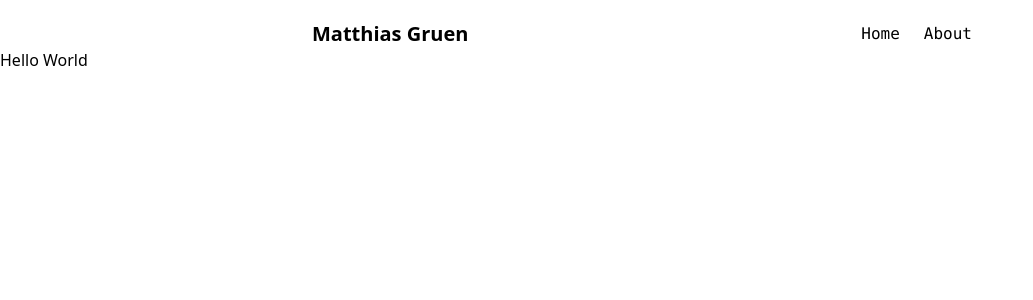
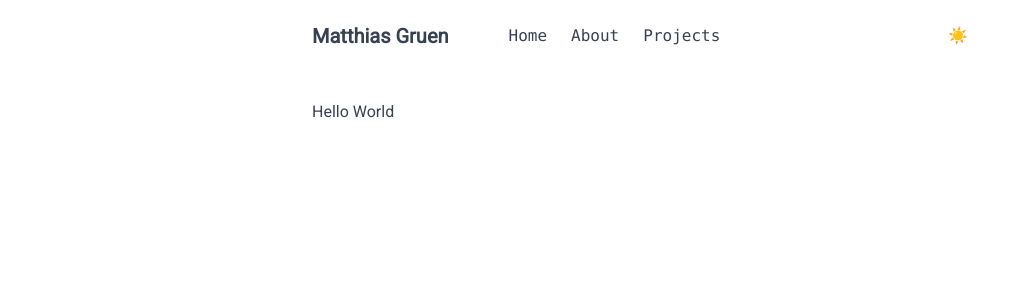
Before and after one commit to daic0r/portfolio_nuxt_test, a Nuxt app: page / in a window 1280 px wide. Shown: the top 300 px of the page, without its empty margins (0-1033 px from the left). Built offline with nearby package versions, Linux system fonts and the light colour scheme.

Commit message:
Did color mode selector

```diff
--- /dev/null
+++ b/app/components/color-mode-selector.vue
@@ -0,0 +1,26 @@
+<template>
+   <div class="flex space-x-2 items-center">
+      <div class="text-gray-500 text-xs" v-if="showNextModeLabel">Change to {{ nextMode.name }}</div>
+      <button @click="toggleMode" @mouseenter="showNextModeLabel=true" @mouseleave="showNextModeLabel=false" class="hover:bg-gray-300 dark:hover:bg-gray-700 px-2 py-1 text-gray-500">{{ nextMode.icon }}</button>
+   </div>
+</template>
+
+<script setup>
+   const colorMode = useColorMode();
+
+   const modes = [
+      { name: 'system', icon: '🖥' },
+      { name: 'light', icon: '☀️' },
+      { name: 'dark', icon: '🌙' },
+   ];
+
+   const nextMode = computed(() => {
+      const currentModeIdx = modes.findIndex(m => m.name === colorMode.preference);
+      const nextModeIdx = (currentModeIdx + 1) % modes.length;
+      return modes[nextModeIdx];
+   });
+
+   const toggleMode = () =>  {
+      colorMode.preference = nextMode.value.name;
+   };
+</script>
--- a/app/components/menu.vue
+++ b/app/components/menu.vue
@@ -3,6 +3,7 @@
       <ul class="flex space-x-4">
          <li><NuxtLink to="/" class="link">Home</NuxtLink></li>
          <li><NuxtLink to="/about" class="link">About</NuxtLink></li>
+         <li><NuxtLink to="/projects" class="link">Projects</NuxtLink></li>
       </ul>
    </nav>
 </template>
--- /dev/null
+++ b/app/components/project-list.vue
@@ -0,0 +1,31 @@
+<template>
+   <p class="mb-10">Take a look at my GitHub projects!</p>
+
+   <section v-if="pending">Loading...</section>
+   <section v-else-if="error">Something went wrong... Try again!</section>
+   <section v-else>
+      <ul class="grid grid-cols-1 gap-4">
+         <li v-for="repository in repos" :key="repository.id" class="border border-gray-200 rounded-sm p-4 hover:bg-gray-100 font-mono">
+            <a :href="repository.html_url" target="_blank">
+               <div class="flex items-center justify-between text-sm">
+                  <div class="font-semibold">{{ repository.name }}</div>
+                  <div>{{ repository.stargazers_count }} *</div>
+               </div>
+               <p class="text-sm">
+                  {{ repository.description }}
+               </p>
+            </a>
+         </li>
+      </ul>
+   </section>
+</template>
+
+<script setup>
+   const { error, pending, data } =
+      await useFetch('https://api.github.com/users/daic0r/repos' );
+
+   const repos = computed(() => {
+      return data.value.filter(repo => repo.description)
+         .sort((a, b) => b.stargazers_count - a.stargazers_count);
+      });
+</script>
--- a/app/layouts/default.vue
+++ b/app/layouts/default.vue
@@ -1,19 +1,43 @@
 <template>
    <div class="container mx-auto max-w-2xl">
       <header class="flex justify-between items-center mt-5">
-         <div>
-            <NuxtLink to="/" class="text-xl font-semibold p-2 hover:bg-gray-200">Matthias Gruen</NuxtLink>
+         <div class="flex items-center space-x-12">
+            <div>
+               <NuxtLink to="/" class="text-xl font-semibold p-2 hover:bg-gray-200">Matthias Gruen</NuxtLink>
+            </div>
+            <Menu />
          </div>
-         <Menu />
+         <ClientOnly>
+            <ColorModeSelector />
+         </ClientOnly>
       </header>
-   </div>
-   <div>
-      <slot />
+
+      <main class="p-2 mt-10">
+         <slot />
+      </main>
    </div>
 </template>
 
 <script setup>
    useHead({
-      titleTemplate: '%s - Matthias Gruen'
+      titleTemplate: '%s - Matthias Gruen',
+      link: [
+         {
+            rel: 'preconnect',
+            href: 'https://fonts.googleapis.com'
+         },
+         {
+            rel: 'stylesheet',
+            href: 'https://fonts.googleapis.com/css2?family=Roboto&display=swap',
+            crossorigin: ''
+         }
+      ]
    })
 </script>
+
+<style>
+body {
+   font-family: Roboto;
+   @apply bg-white dark:bg-gray-900 text-gray-700 dark:text-gray-300
+}
+</style>
--- a/app/pages/index.vue
+++ b/app/pages/index.vue
@@ -28,6 +28,7 @@
             type: 'image/png',
             href: '/favicon.png'
          }
-      ]
+      ],
+      title: 'Home page'
    })
 </script>
--- /dev/null
+++ b/app/pages/projects.vue
@@ -0,0 +1,4 @@
+<template>
+   <h2 class="text-2xl font-semibold mb-10">Projects</h2>
+   <ProjectList />
+</template>
--- a/nuxt.config.ts
+++ b/nuxt.config.ts
@@ -6,6 +6,10 @@
      compatibilityVersion: 4,
   },
   modules: [
-     '@nuxtjs/tailwindcss'
-  ]
+     '@nuxtjs/tailwindcss',
+     '@nuxtjs/color-mode'
+  ],
+  colorMode: {
+     classSuffix: ''
+  }
 })
--- a/package.json
+++ b/package.json
@@ -14,6 +14,7 @@
     "vue": "latest"
   },
   "devDependencies": {
+    "@nuxtjs/color-mode": "^3.4.4",
     "@nuxtjs/tailwindcss": "^6.12.1"
   }
 }
--- /dev/null
+++ b/tailwind.config.js
@@ -0,0 +1,3 @@
+module.exports = {
+   darkMode: 'class'
+}
```
Also changed, not shown: 1 other file (tests, documents, lock files or other folders).
